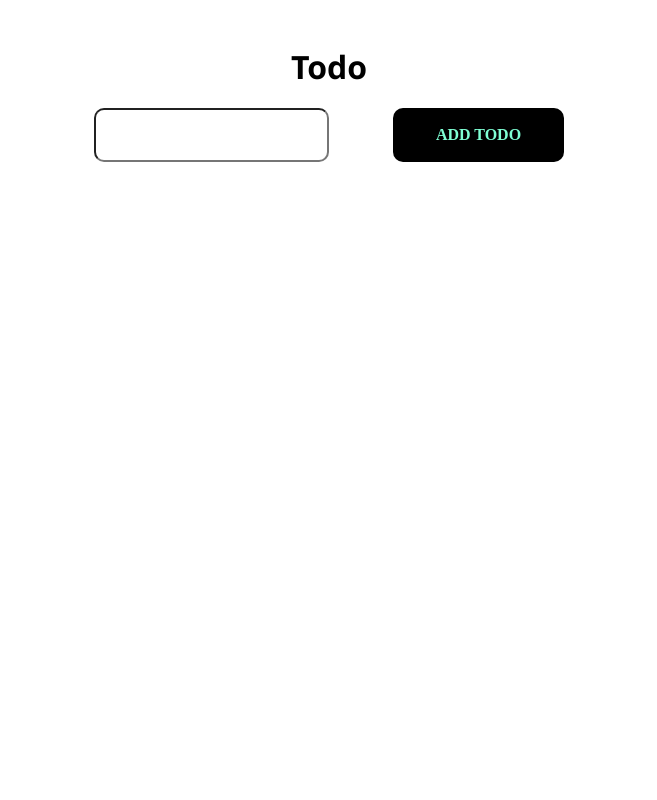
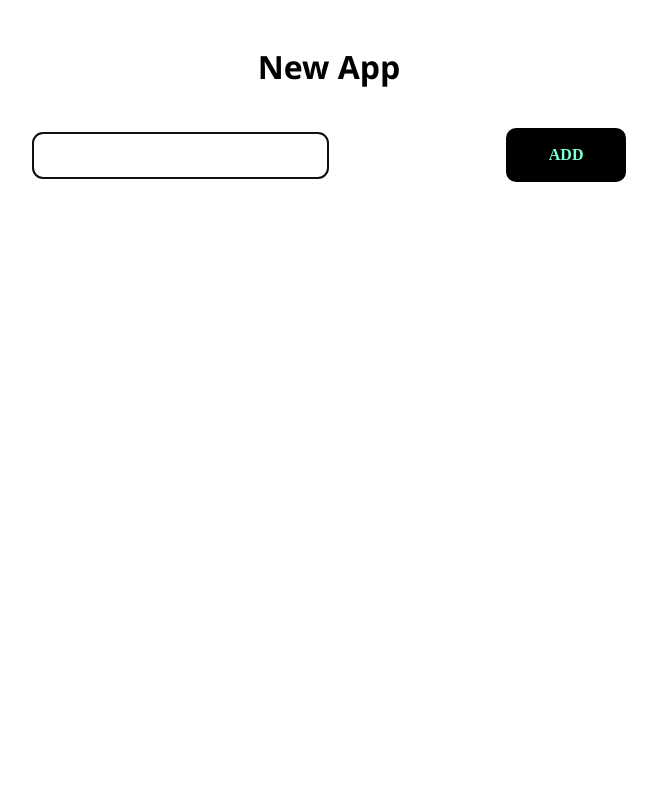
Before and after one commit to Aleksey6453/Todo-tests, a React (Create React App) app: page / in a window 1280 px wide. Shown: the top 800 px of the page, without its empty margins (311-968 px from the left). Built offline with nearby package versions, Linux system fonts and the light colour scheme.

Commit message:
add focus by useRef & useEffect

```diff
--- a/src/App.js
+++ b/src/App.js
@@ -5,6 +5,7 @@ import Kabzda_two from './components/Kabzda_two';
 import Post_list from './components/Post_list';
 import PostForm from './components/PostForm';
 import TodoApp from './components/todo/TodoApp';
+import { NewApp } from './components/NewToDo/NewApp';
 
 
 
@@ -26,6 +27,8 @@ function App() {
 
   return (
     <div className="App">
+
+      <NewApp />
 
       <TodoApp />
 
--- /dev/null
+++ b/src/components/NewToDo/NewApp.jsx
@@ -0,0 +1,30 @@
+import React from 'react'
+import { NewForm } from './newComponents/NewForm'
+import { NewTodoList } from './newComponents/NewTodoList'
+
+const NewApp = () => {
+    const [value, setValue] = React.useState('')
+    const [todos, setTodos] = React.useState([])
+
+    const funcAdd = () => {
+        if (value){
+           setTodos([...todos,{
+            id:Date.now,
+            title: value,
+            comlete: false
+           }])
+           setValue('')
+           }
+        }
+
+
+  return (
+    <div className='todo_wrap'>
+      <h1>New App</h1>
+      <NewForm value={value} setValue={setValue} funcAdd={funcAdd} />
+      <NewTodoList items = {todos} />
+    </div>
+  )
+}
+
+export {NewApp}
--- /dev/null
+++ b/src/components/NewToDo/newComponents/NewForm.jsx
@@ -0,0 +1,24 @@
+import React from 'react'
+
+const NewForm = ({value, setValue, funcAdd}) => {
+
+    const inputRef = React.useRef(null)
+
+    React.useEffect(() => {
+      inputRef.current.focus()
+    }, [setValue])
+
+  return (
+    <div className='gorizont'>
+       <input type="text"
+              value={value}
+              onChange={e => setValue(e.target.value)}
+              className='input'
+              ref={inputRef}/>
+       <h1>{value}</h1>
+       <button className='btn' onClick={funcAdd}>Add</button>
+    </div>
+  )
+}
+
+export {NewForm}
--- /dev/null
+++ b/src/components/NewToDo/newComponents/NewTodoItem.jsx
@@ -0,0 +1,14 @@
+import React from 'react'
+
+const NewTodoItem = ({id, title, complete}) => {
+    // const {id, title, complete} = props
+  return (
+    <div className='gorizont2'>
+      <input type="checkbox" checked={complete} />
+      {title}
+      <button className='btn'>x</button>
+    </div>
+  )
+}
+
+export {NewTodoItem}
--- /dev/null
+++ b/src/components/NewToDo/newComponents/NewTodoList.jsx
@@ -0,0 +1,14 @@
+import React from 'react'
+import { NewTodoItem } from './NewTodoItem'
+
+const NewTodoList = (props) => {
+  return (
+    <div className='list'>
+      {
+        props.items.map(todo => <NewTodoItem key={todo.id} {...todo} />)
+      }
+    </div>
+  )
+}
+
+export {NewTodoList}
--- a/src/style/style.css
+++ b/src/style/style.css
@@ -120,3 +120,30 @@
   input:checked + span{
     text-decoration: line-through;
   }
+
+  .gorizont{
+    width: 50%;
+    display: flex;
+    flex-direction: row;
+    justify-content: space-between;
+    align-items: center;
+    padding: 40px 0;
+  }
+
+  .gorizont2{
+    width: 80%;
+    display: flex;
+    flex-direction: row;
+    justify-content: space-between;
+    align-items: center;
+    padding: 20px 0;
+  }
+
+  .list {
+    width: 50%;
+    display: flex;
+    flex-direction: column;
+    justify-content: center;
+    align-items: center;
+
+  }
```
